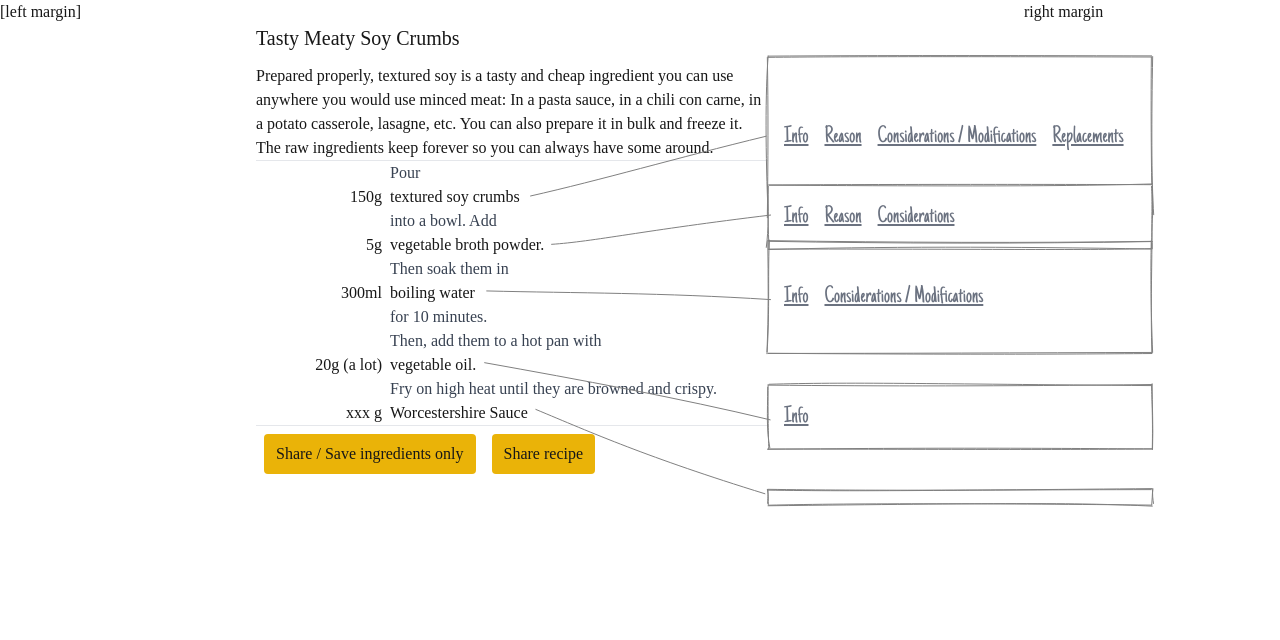
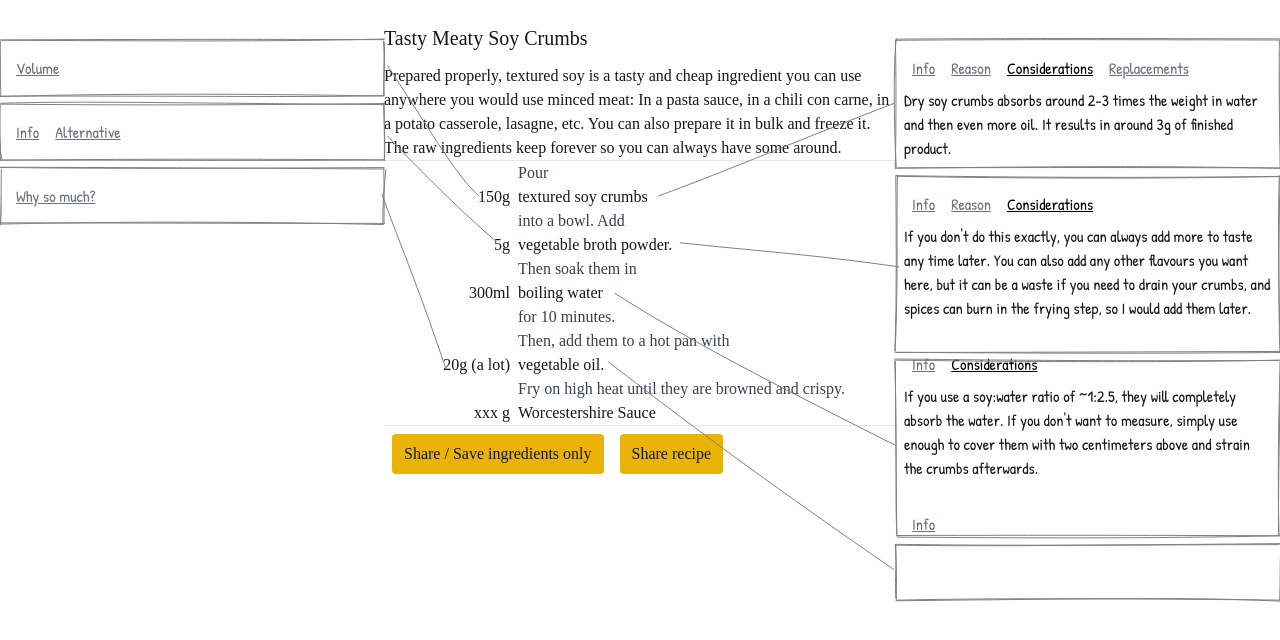
Before and after one commit to phiresky/cookbook, a Next.js app: page /recipe/tasty-meaty-soy-crumbs in a window 1280 px wide. Shown: the top 640 px of the page. Built offline with nearby package versions, Linux system fonts and the light colour scheme.

Commit message:
pretty good

```diff
--- a/app/fonts/index.tsx
+++ b/app/fonts/index.tsx
@@ -10,6 +10,6 @@
   });
 
   export const handwriting = localFont({
-    src: "./JustAnotherHand-Regular.ttf",
+    src: "./PatrickHand-Regular.ttf",
     variable: "--font-handwriting",
   })
--- a/common/soy-crumbs.ts
+++ b/common/soy-crumbs.ts
@@ -30,7 +30,7 @@
             text: "After cooking, these have a texture similar to minced meat and we can make them absorb water, fat, and flavourings.",
           },
           {
-            type: "Considerations / Modifications",
+            type: "Considerations",
             text: "Dry soy crumbs absorbs around 2-3 times the weight in water and then even more oil. It results in around 3g of finished product.",
           },
           {
@@ -74,7 +74,7 @@
           },
           {
             type: "Considerations",
-            text: "If you don't do this exactly, you can always add more to taste any time later. You can also add any other flavours you want here, but it can be a waste if you drain your crumbs, and they can burn in the frying step, so I would add them later.",
+            text: "If you don't do this exactly, you can always add more to taste any time later. You can also add any other flavours you want here, but it can be a waste if you need to drain your crumbs, and spices can burn in the frying step, so I would add them later.",
           },
         ],
       },
@@ -94,7 +94,7 @@
             text: "The water should be hot but does not need to cook during soaking",
           },
           {
-            type: "Considerations / Modifications",
+            type: "Considerations",
             text: "If you use a soy:water ratio of ~1:2.5, they will completely absorb the water. If you don't want to measure, simply use enough to cover them with two centimeters above and strain the crumbs afterwards.",
           },
         ],
--- a/common/types.ts
+++ b/common/types.ts
@@ -3,7 +3,7 @@
   preamble: string[];
   ingredient_steps: IngredientStepInstru[];
 };
-  type IngredientStepInstru =
+export type IngredientStepInstru =
   | {
       instruction: string;
       boxes?: DetailBox[];
@@ -12,7 +12,7 @@
 export type IngredientStep = {
   amount: AmountInfo;
   ingredient: IngredientInfo;
-    };;
+};
 type AmountInfo = (
   | {
       weight: string;
--- a/components/ShowRecipe.tsx
+++ b/components/ShowRecipe.tsx
@@ -7,16 +7,107 @@
   useRef,
   useState,
 } from "react";
-import { IngredientStep, Recipe } from "../common/types";
+import { IngredientStep, Recipe, IngredientStepInstru } from "../common/types";
 import { RoughSvg } from "./RoughSvg";
 import { handwriting } from "@/app/fonts";
 import { RoughSVG } from "roughjs/bin/svg";
 
+type BoxVal = Partial<{
+  name: DOMRect;
+  amount: DOMRect;
+  rightDetail: DOMRect;
+  leftDetail: DOMRect;
+}>;
+class BoxStorage {
+  ingredients = new Map<IngredientStepInstru, BoxVal>();
+  set(ingredient: IngredientStepInstru, val: BoxVal) {
+    this.ingredients.set(ingredient, {
+      ...(this.ingredients.get(ingredient) ?? {}),
+      ...val,
+    });
+  }
+}
 export function ShowRecipe({ recipe }: { recipe: Recipe }) {
+  const [ingredientBoxes] = useState(new BoxStorage());
+  const [drawingCounter, setDrawingCounter] = useState(0);
+
+  const [drawing, setDrawing] = useState<
+    (svg: SVGSVGElement, rc: RoughSVG) => void
+  >(() => () => {});
+  useLayoutEffect(
+    () =>
+      setDrawing(() => (svg: SVGSVGElement, rc: RoughSVG) => {
+        for (const [ingredient, boxes] of ingredientBoxes.ingredients) {
+          {
+            // right box
+            const box = boxes.name;
+            const detailBox = boxes.rightDetail;
+            if (!box || !detailBox) continue;
+            const color = "gray";
+            svg.appendChild(
+              rc.line(
+                box.right + 10,
+                box.y + box.height / 2,
+                detailBox.left,
+                detailBox.y + detailBox.height / 2,
+                { roughness: 2, stroke: color, disableMultiStroke: true }
+              )
+            );
+            svg.appendChild(
+              rc.rectangle(
+                detailBox.x,
+                detailBox.y,
+                detailBox.width,
+                detailBox.height,
+                { stroke: color }
+              )
+            );
+          }
+          {
+            // left box
+            const box = boxes.amount;
+            const detailBox = boxes.leftDetail;
+            if (!box || !detailBox) continue;
+            const color = "gray";
+            // draw from left of amount to right of detail
+            svg.appendChild(
+              rc.line(
+                box.left,
+                box.y + box.height / 2,
+                detailBox.right,
+                detailBox.y + detailBox.height / 2,
+                { roughness: 2, stroke: color, disableMultiStroke: true }
+              )
+            );
+            svg.appendChild(
+              rc.rectangle(
+                detailBox.x,
+                detailBox.y,
+                detailBox.width,
+                detailBox.height,
+                { stroke: color }
+              )
+            );
+          }
+        }
+      }),
+    [drawingCounter]
+  );
+
   return (
-    <div className="mx-auto grid grid-cols-[1fr_3fr_1fr]">
-      <div className="max-w-sm">[left margin]</div>
-      <div className="max-w-lg mt-6">
+    <div
+      className="mx-auto grid"
+      style={{ gridTemplateColumns: "1fr auto 1fr" }}
+    >
+      <div className="max-w-sm mt-10">
+      <HintBoxes
+          recipe={recipe}
+          type="amount"
+          setBoxLoc={(a, b) => ingredientBoxes.set(a, { leftDetail: b })}
+          redraw={() => setDrawingCounter((c) => c + 1)}
+        />
+      </div>
+      <div className="max-w-lg mt-6 mx-auto">
         <h1 className="text-xl mb-3">{recipe.title}</h1>
         {recipe.preamble.map((p, i) => (
           <p key={i}>{p}</p>
@@ -25,7 +116,9 @@
         <div className="grid grid-cols-[1fr_3fr] gap-x-2">
           {recipe.ingredient_steps.map((step, i) => {
             if ("ingredient" in step) {
-            return <Ingredient key={i} step={step} i={i} />;
+              return (
+                <Ingredient key={i} step={step} i={i} boxes={ingredientBoxes} />
+              );
             }
             return (
               <Fragment key={i}>
@@ -45,83 +138,112 @@
           Share recipe
         </button>
       </div>
-      <div className="max-w-sm">right margin</div>
+      <div className="max-w-sm mt-10">
+        <HintBoxes
+          recipe={recipe}
+          type="ingredient"
+          setBoxLoc={(a, b) => ingredientBoxes.set(a, { rightDetail: b })}
+          redraw={() => setDrawingCounter((c) => c + 1)}
+        />
+      </div>
+      <RoughSvg
+        className="absolute overflow-visible top-0 left-0 pointer-events-none"
+        drawing={drawing}
+      />
     </div>
   );
 }
 
-function Ingredient({ step, i }: { step: IngredientStep, i: number }) {
-  const ingredientNameRef = useRef<HTMLSpanElement>(null);
-  const ingredientBoxRef = useRef<HTMLDivElement>(null);
-
-  const [visibleBox, setVisibleBox] = useState<string | null>(null);
-  const [drawing, setDrawing] = useState<
-    (svg: SVGSVGElement, rc: RoughSVG) => void
-  >(() => () => {});
-  useLayoutEffect(
-    () =>
-      setDrawing(() => (svg: SVGSVGElement, rc: RoughSVG) => {
-        if (!ingredientNameRef.current || !ingredientBoxRef.current) return;
-        const ingredientName =
-          ingredientNameRef.current.getBoundingClientRect();
-        const ingredientBox = ingredientBoxRef.current.getBoundingClientRect();
-        const color = "gray";
-        svg.appendChild(
-          rc.line(
-            ingredientName.right + 10,
-            ingredientName.y + ingredientName.height / 2,
-            ingredientBox.left,
-            ingredientBox.y + ingredientBox.height / 2,
-            { roughness: 2, stroke: color, disableMultiStroke: true }
-          )
-        );
-        svg.appendChild(
-          rc.rectangle(
-            ingredientBox.x,
-            ingredientBox.y,
-            ingredientBox.width,
-            ingredientBox.height,
-            { stroke: color }
-          )
-        );
-      }),
-    []
-  );
-
+function HintBoxes({
+  recipe,
+  setBoxLoc,
+  redraw,
+  type,
+}: {
+  recipe: Recipe;
+  setBoxLoc: (ingredient: IngredientStepInstru, boxLoc: DOMRect) => void;
+  redraw: () => void;
+  type: "ingredient" | "amount"
+}) {
   return (
     <>
-      <div className="text-right">
-        {"weight" in step.amount ? step.amount.weight : step.amount.volume}
-      </div>
-      <div>
-        <div className="relative">
-          <span ref={ingredientNameRef}>{step.ingredient.name}</span>
-          {step.ingredient.post_span || ""}
+      {recipe.ingredient_steps.map((step, i) => (
+        <HintBox step={step} key={i} setBoxLoc={setBoxLoc} redraw={redraw} type={type} />
+      ))}
+    </>
+  );
+}
+function HintBox({
+  step,
+  setBoxLoc,
+  redraw,
+  type,
+}: {
+  step: IngredientStepInstru;
+  setBoxLoc: (ingredient: IngredientStepInstru, boxLoc: DOMRect) => void;
+  redraw: () => void;
+  type: "ingredient" | "amount"
+}) {
+  const [visibleBox, setVisibleBox] = useState<string | null>("Considerations");
+  const boxes = "ingredient" in step ? step[type].boxes : null;
+  if (!boxes) return <></>;
+  return (
     <div
-            className={`${handwriting.className} bg-white text-2xl absolute p-2 left-full w-96 overflow-scroll -translate-y-1/2`}
-            style={{top: (i-4) * 1 + "rem"}}
-            ref={ingredientBoxRef}
+      className={`${handwriting.className} bg-white p-2 left-full w-96 overflow-scroll mb-2`}
+      ref={(e) => {
+        e && setBoxLoc(step, e.getBoundingClientRect());
+      }}
     >
-            {step.ingredient.boxes?.map((box, j) => (
+      {boxes.map((box, j) => (
         <button
           key={j}
-                className={`inline m-1 p-1 underline ${box.type === visibleBox ? "text-black" : "text-gray-500"}`}
-                onClick={() =>
-                  setVisibleBox(visibleBox === box.type ? null : box.type)
-                }
+          className={`inline m-1 p-1 underline ${
+            box.type === visibleBox ? "text-black" : "text-gray-500"
+          }`}
+          onClick={() => {
+            setVisibleBox(visibleBox === box.type ? null : box.type);
+            redraw();
+          }}
         >
           {box.type}
         </button>
       ))}
+      <div>{visibleBox && boxes.find((b) => b.type === visibleBox)?.text}</div>
+    </div>
+  );
+}
+
+function Ingredient({
+  step,
+  i,
+  boxes,
+}: {
+  step: IngredientStep;
+  i: number;
+  boxes: BoxStorage;
+}) {
+  return (
+    <>
+      <div className="text-right">
+        <span
+          ref={(e) => {
+            e && boxes.set(step, { amount: e.getBoundingClientRect() });
+          }}
+        >
+          {"weight" in step.amount ? step.amount.weight : step.amount.volume}
+        </span>
+      </div>
       <div>
-            {visibleBox &&
-              step.ingredient.boxes?.find((b) => b.type === visibleBox)?.text}</div>
+        <div className="relative">
+          <span
+            ref={(e) => {
+              e && boxes.set(step, { name: e.getBoundingClientRect() });
+            }}
+          >
+            {step.ingredient.name}
+          </span>
+          {step.ingredient.post_span || ""}
         </div>
-        </div>
-        <RoughSvg
-          className="absolute overflow-visible top-0 left-0"
-          drawing={drawing}
-        />
       </div>
     </>
   );
--- a/package.json
+++ b/package.json
@@ -23,5 +23,6 @@
     "postcss": "^8",
     "tailwindcss": "^3.4.1",
     "typescript": "^5"
-  }
+  },
+  "packageManager": "npm@10"
 }
```
Also changed, not shown: app/fonts/PatrickHand-Regular.ttf (added). Lines whose indentation alone changed are shown as unchanged.
